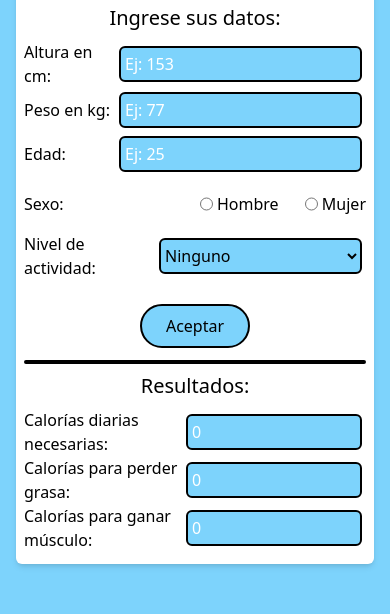
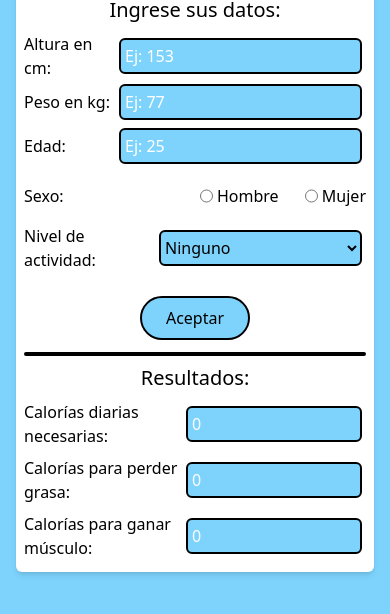
Before and after one commit to kevin-dorado/calculadoraDeCalorias, a website: page index.html in a window 390 px wide. Shown: the part 174-788 px from the top of the page. Drawn offline with nearby package versions, Linux system fonts and the light colour scheme.

Commit message:
Mobile Design refinated

```diff
--- a/index.html
+++ b/index.html
@@ -130,7 +130,7 @@
             class="sm:w-1/2 w-44 bg-sky-300 rounded-md border-2 border-black p-1 m-1 placeholder-white"
           />
         </div>
-        <div class="flex items-center justify-between">
+        <div class="flex items-center justify-between mt-2">
           <label for="altura" class="sm:w-1/2"
             >Calorías para perder grasa:</label
           >
@@ -142,7 +142,7 @@
             class="sm:w-1/2 w-44 bg-sky-300 rounded-md border-2 border-black p-1 m-1 placeholder-white"
           />
         </div>
-        <div class="flex items-center justify-between">
+        <div class="flex items-center justify-between mt-2">
           <label for="alruta" class="sm:w-1/2"
             >Calorías para ganar músculo:</label
           >
```
